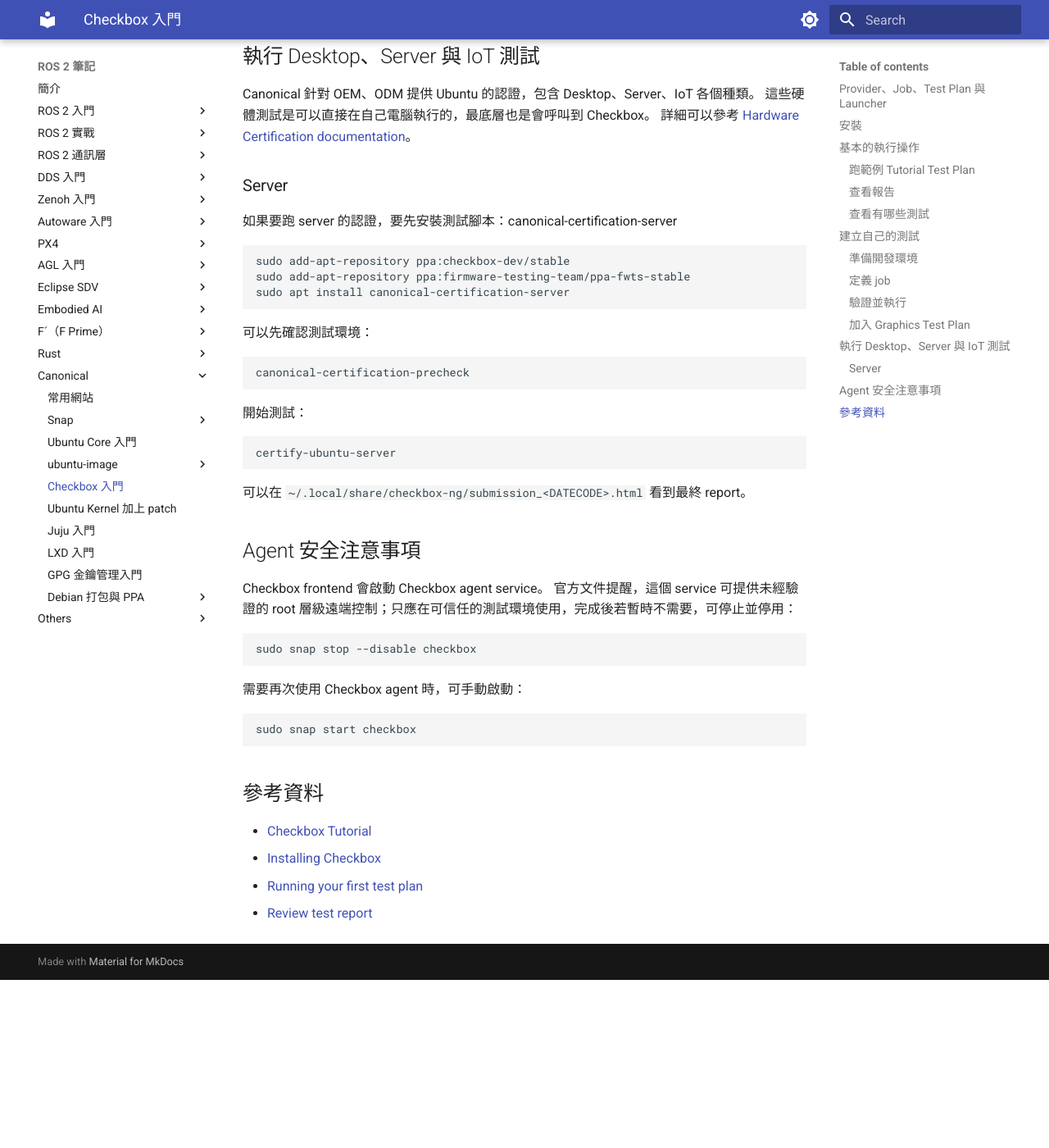
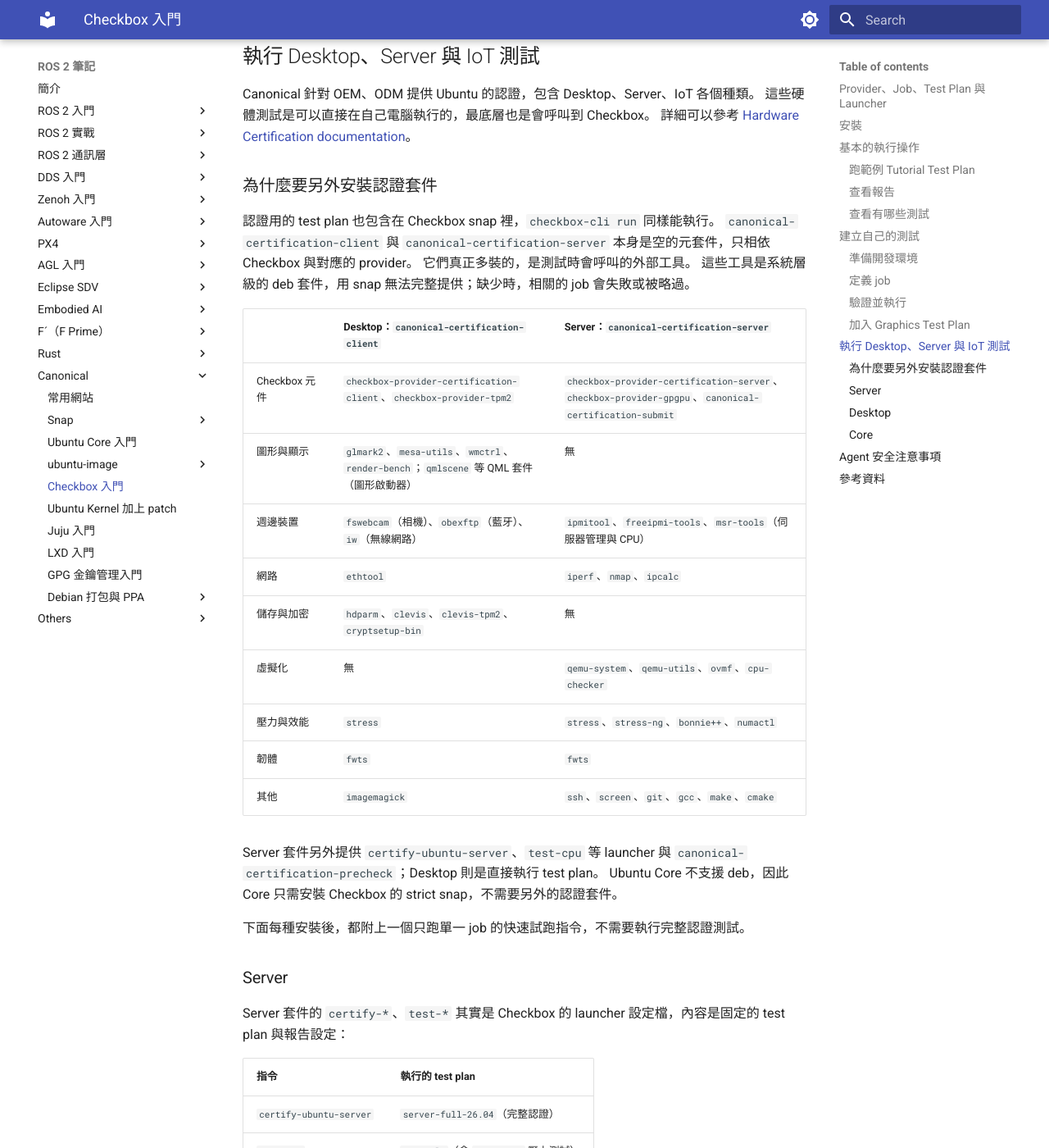
Before and after one commit to evshary/ros2-learning, an MkDocs documentation site: the page built from docs/canonical/checkbox.md, in a window 1280 px wide and 1400 px high, scrolled down 5335 px. Shown: the whole window at 82% size. Built offline with MkDocs 1.6.1 and Material for MkDocs 9.7.7, drawn with Linux system fonts in a browser that asks for light colours; before the commit the page ends 6530 px from its top, so only the background shows below that; some of the changed text lies outside the part shown.

Commit message:
docs(canonical): add certification packages and per-product test commands
Signed-off-by: ChenYing Kuo <evshary@gmail.com>

````diff
--- a/docs/canonical/checkbox.md
+++ b/docs/canonical/checkbox.md
@@ -230,14 +230,59 @@ Canonical 針對 OEM、ODM 提供 Ubuntu 的認證，包含 Desktop、Server、I
 這些硬體測試是可以直接在自己電腦執行的，最底層也是會呼叫到 Checkbox。
 詳細可以參考 [Hardware Certification documentation](https://certification.canonical.com/docs/programmes/)。
 
+### 為什麼要另外安裝認證套件
+
+認證用的 test plan 也包含在 Checkbox snap 裡，`checkbox-cli run` 同樣能執行。
+`canonical-certification-client` 與 `canonical-certification-server` 本身是空的元套件，只相依 Checkbox 與對應的 provider。
+它們真正多裝的，是測試時會呼叫的外部工具。
+這些工具是系統層級的 deb 套件，用 snap 無法完整提供；缺少時，相關的 job 會失敗或被略過。
+
+| | Desktop：`canonical-certification-client` | Server：`canonical-certification-server` |
+| --- | --- | --- |
+| Checkbox 元件 | `checkbox-provider-certification-client`、`checkbox-provider-tpm2` | `checkbox-provider-certification-server`、`checkbox-provider-gpgpu`、`canonical-certification-submit` |
+| 圖形與顯示 | `glmark2`、`mesa-utils`、`wmctrl`、`render-bench`；`qmlscene` 等 QML 套件（圖形啟動器） | 無 |
+| 週邊裝置 | `fswebcam`（相機）、`obexftp`（藍牙）、`iw`（無線網路） | `ipmitool`、`freeipmi-tools`、`msr-tools`（伺服器管理與 CPU） |
+| 網路 | `ethtool` | `iperf`、`nmap`、`ipcalc` |
+| 儲存與加密 | `hdparm`、`clevis`、`clevis-tpm2`、`cryptsetup-bin` | 無 |
+| 虛擬化 | 無 | `qemu-system`、`qemu-utils`、`ovmf`、`cpu-checker` |
+| 壓力與效能 | `stress` | `stress`、`stress-ng`、`bonnie++`、`numactl` |
+| 韌體 | `fwts` | `fwts` |
+| 其他 | `imagemagick` | `ssh`、`screen`、`git`、`gcc`、`make`、`cmake` |
+
+Server 套件另外提供 `certify-ubuntu-server`、`test-cpu` 等 launcher 與 `canonical-certification-precheck`；Desktop 則是直接執行 test plan。
+Ubuntu Core 不支援 deb，因此 Core 只需安裝 Checkbox 的 strict snap，不需要另外的認證套件。
+
+下面每種安裝後，都附上一個只跑單一 job 的快速試跑指令，不需要執行完整認證測試。
+
 ### Server
 
-如果要跑 server 的認證，要先安裝測試腳本：canonical-certification-server
+Server 套件的 `certify-*`、`test-*` 其實是 Checkbox 的 launcher 設定檔，內容是固定的 test plan 與報告設定：
+
+| 指令 | 執行的 test plan |
+| --- | --- |
+| `certify-ubuntu-server` | `server-full-26.04`（完整認證） |
+| `test-cpu` | `cpu-only`（含 `stress-ng` 壓力測試） |
+| `test-memory` | `memory-only`（含記憶體壓力測試） |
+| `test-usb` | `usb-only`（需要接上 USB 裝置） |
+
+`test-*` 用於認證後針對單一項目重測，不適合當作快速試跑；快速試跑請用下方的單一 job 或資訊收集 plan。
+
+安裝 Server 測試套件 `canonical-certification-server`：
 
 ```bash
 sudo add-apt-repository ppa:checkbox-dev/stable
 sudo add-apt-repository ppa:firmware-testing-team/ppa-fwts-stable
 sudo apt install canonical-certification-server
+```
+
+快速試跑：
+
+```bash
+# 只執行一個 job，收集 /proc/cpuinfo；不會進行完整認證
+checkbox-cli run com.canonical.certification::cpuinfo_attachment
+
+# 執行資訊收集 test plan；全自動，不含壓力測試
+checkbox-cli run com.canonical.certification::server-info-attachment-automated
 ```
 
 可以先確認測試環境：
@@ -246,13 +291,78 @@ sudo apt install canonical-certification-server
 canonical-certification-precheck
 ```
 
-開始測試：
+開始完整認證測試：
 
 ```bash
+# 對應最新 Ubuntu 版本的 launcher，執行時間可能長達數小時
 certify-ubuntu-server
 ```
 
 可以在 `~/.local/share/checkbox-ng/submission_<DATECODE>.html` 看到最終 report。
+
+### Desktop
+
+Desktop 沒有 `certify-*` 腳本，而是直接執行對應 Ubuntu 版本的 test plan。
+Test plan 已包含在前面安裝的 Checkbox snap 中，指令改用 `checkbox.checkbox-cli` 即可。
+如果想用 deb 安裝，並一併裝上上表的工具，則安裝 `canonical-certification-client`，指令為 `checkbox-cli`：
+
+```bash
+sudo add-apt-repository ppa:checkbox-dev/stable
+sudo apt install canonical-certification-client
+```
+
+先列出可用的 test plan：
+
+```bash
+# deb 安裝使用 checkbox-cli；snap 安裝使用 checkbox.checkbox-cli
+checkbox-cli list "test plan" | grep client-cert-desktop-26-04
+```
+
+快速試跑：
+
+```bash
+# 只執行一個 job，收集 /proc/cpuinfo；不會進行完整認證
+checkbox-cli run com.canonical.certification::cpuinfo_attachment
+```
+
+開始完整認證測試：
+
+```bash
+# 全部測試，包含需要人工確認的項目與壓力測試
+checkbox-cli run com.canonical.certification::client-cert-desktop-26-04
+
+# 也可以只跑不需要人工操作的部分
+checkbox-cli run com.canonical.certification::client-cert-desktop-26-04-automated
+```
+
+### Core
+
+Ubuntu Core 無法安裝 deb 或 classic 的 frontend，需要安裝 runtime 與 strict 的 frontend：
+
+```bash
+# runtime，提供測試內容
+sudo snap install checkbox26
+# uc26 是對應 Ubuntu Core 26 的 strict frontend channel
+# --devmode 解除 snap 的權限限制，否則 Checkbox 無法在 /var/tmp 建立工作階段目錄
+sudo snap install checkbox --channel=uc26/stable --devmode
+```
+
+快速試跑：
+
+```bash
+# 只執行一個 job，收集 /proc/cpuinfo；不會進行完整認證
+checkbox.checkbox-cli run com.canonical.certification::cpuinfo_attachment
+```
+
+開始完整認證測試：
+
+```bash
+# Snap 內建的 Core 認證 launcher（主要供 Canonical 實驗室使用）
+checkbox.client-cert-iot-ubuntucore
+
+# 或指定 test plan
+checkbox.checkbox-cli run com.canonical.certification::client-cert-iot-ubuntucore-26
+```
 
 ## Agent 安全注意事項
 
````
